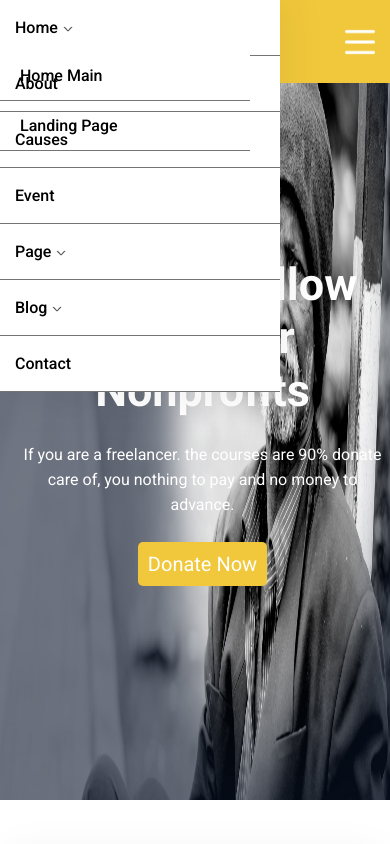
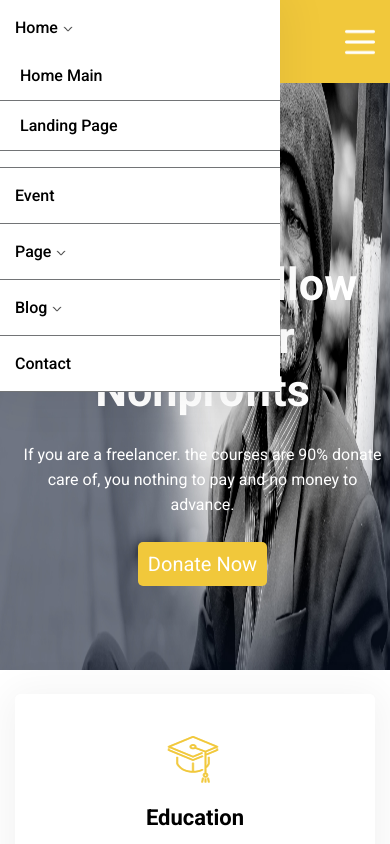
Before and after one commit to princejangid852/Empte, a plain HTML site: page index.html in a window 390 px wide. Both pictures are taken after a click on the element 360 px from the left and 41 px from the top of the page. Shown: the top 844 px of the page. Drawn offline with nearby package versions, Linux system fonts and the light colour scheme.

Commit message:
responsive

```diff
--- a/css/style.css
+++ b/css/style.css
@@ -381,6 +381,7 @@ a {
 }
 .demo-logo-background .demo-logo ul li a img {
   width: 190px;
+  margin: auto;
 }
 
 .our-service {
@@ -1602,12 +1603,18 @@ a {
   .header-background .header .menu > ul li:last-child {
     display: none;
   }
+  .header-background .header .menu > ul li ul {
+    height: auto;
+    background: var(--white);
+    z-index: 1;
+    width: 280px;
+  }
   .header-background .header .hamburger-icon {
     display: block;
   }
   .slider-image img {
     width: 100%;
-    height: 800px;
+    height: 670px;
   }
   .slider-image .slider-text {
     text-align: center;
@@ -1628,6 +1635,9 @@ a {
   .slider-box ul li {
     width: 100%;
     margin: 10px 0;
+  }
+  .slider-box ul li:first-child {
+    margin-top: -150px;
   }
   .slider-box ul li p {
     width: 80%;
--- a/sass/helpers/main.scss
+++ b/sass/helpers/main.scss
@@ -161,6 +161,7 @@
                 a {
                     img {
                         width: 190px;
+                        margin: auto;
                     }
                 }
             }
--- a/sass/helpers/responsive.scss
+++ b/sass/helpers/responsive.scss
@@ -38,6 +38,13 @@
                         &:last-child {
                             display: none;
                         }
+
+                        ul {
+                            height: auto;
+                            background: var(--white);
+                            z-index: 1;
+                            width: 280px;
+                        }
                     }
                 }
             }
@@ -52,7 +59,7 @@
     .slider-image {
         img {
             width: 100%;
-            height: 800px;
+            height: 670px;
         }
 
         .slider-text {
@@ -77,6 +84,10 @@
             li {
                 width: 100%;
                 margin: 10px 0;
+
+                &:first-child {
+                    margin-top: -150px;
+                }
 
                 p {
                     width: 80%;
@@ -435,7 +446,7 @@
 
 
 
-    .modal{
+    .modal {
         display: none;
     }
 
```
Also changed, not shown: index.html (+0 -1 lines).
